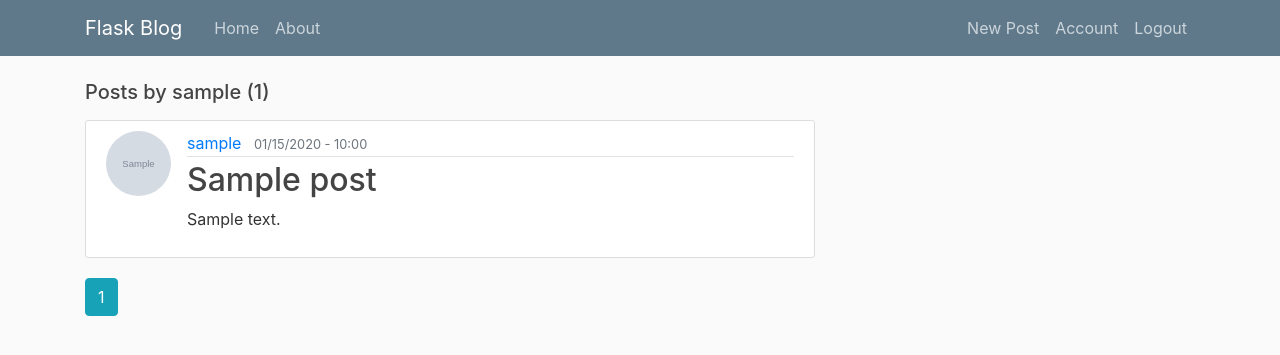
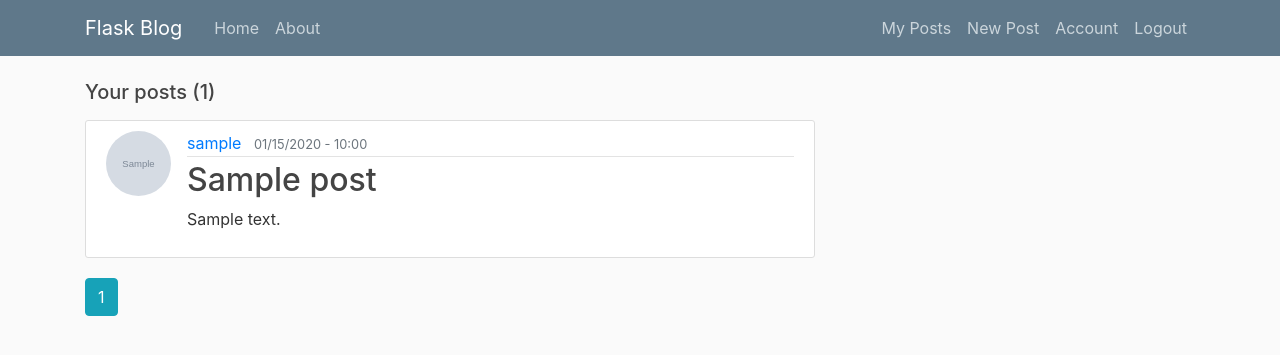
Before and after one commit to ZENALC/flask-example, a Flask app: a page that uses flask_example/templates/base.html in a window 1280 px wide. Shown: the top 355 px of the page. Run offline with Flask 2, Linux system fonts and the light colour scheme; a user stored in the database is signed in; tables that the repository leaves empty hold one stand-in row (values such as "Sample post"); grey boxes marked "Sample" are stand-in pictures; parts of the project's set-up code (start-up, migrations or seed data) failed here and were passed over; some libraries are stand-ins or nearby versions.

Commit message:
added html logic

```diff
--- a/flask_example/templates/base.html
+++ b/flask_example/templates/base.html
@@ -29,6 +29,7 @@
             <!-- Navbar Right Side -->
             <div class="navbar-nav">
               {% if current_user.is_authenticated %}
+                  <a class="nav-item nav-link" href="{{ url_for('users.user_posts', username=current_user.username) }}">My Posts</a>
                   <a class="nav-item nav-link" href="{{ url_for('posts.new_post') }}">New Post</a>
                   <a class="nav-item nav-link" href="{{ url_for('users.account') }}">Account</a>
                   <a class="nav-item nav-link" href="{{ url_for('users.logout') }}">Logout</a>
--- a/flask_example/templates/users/user_posts.html
+++ b/flask_example/templates/users/user_posts.html
@@ -1,7 +1,11 @@
 {% extends 'base.html' %}
 
 {% block content %}
-    <h5 class="mb-3">Posts by {{ user.username }} ({{ posts.total }})</h5>
+    {% if current_user == user %}
+        <h5 class="mb-3">Your posts ({{ posts.total }})</h5>
+    {% else %}
+        <h5 class="mb-3">Posts by {{ user.username }} ({{ posts.total }})</h5>
+    {% endif %}
     {% if posts.total == 0 %}
         {% if user != current_user %}
             <p>Looks like this user has not posted anything.</p>
--- a/flask_example/users/routes.py
+++ b/flask_example/users/routes.py
@@ -2,7 +2,7 @@ from flask import render_template, url_for, flash, redirect, request, Blueprint
 from flask_login import login_user, current_user, logout_user, login_required
 from flask_example import db, bcrypt
 from flask_example.models import User, Post
-from flask_example.users.utils import save_picture, send_reset_email
+from flask_example.users.utils import save_picture, send_reset_email, delete_picture
 from flask_example.users.forms import (RegistrationForm, LoginForm, UpdateAccountForm,
                                        RequestResetForm, ResetPasswordForm)
 
@@ -57,6 +57,8 @@ def account():
     form = UpdateAccountForm()
     if form.validate_on_submit():
         if form.picture.data:
+            if current_user.image_file != 'default.jpg':
+                delete_picture(current_user.image_file)
             picture_file = save_picture(form.picture.data)
             current_user.image_file = picture_file
         current_user.username = form.username.data
--- a/flask_example/users/utils.py
+++ b/flask_example/users/utils.py
@@ -4,6 +4,11 @@ from PIL import Image
 from flask import url_for, current_app
 from flask_mail import Message
 from flask_example import mail
+
+
+def delete_picture(user_picture):
+    picture_path = os.path.join(current_app.root_path, 'static/profile_pics', user_picture)
+    os.remove(picture_path)
 
 
 def save_picture(form_picture):
```
